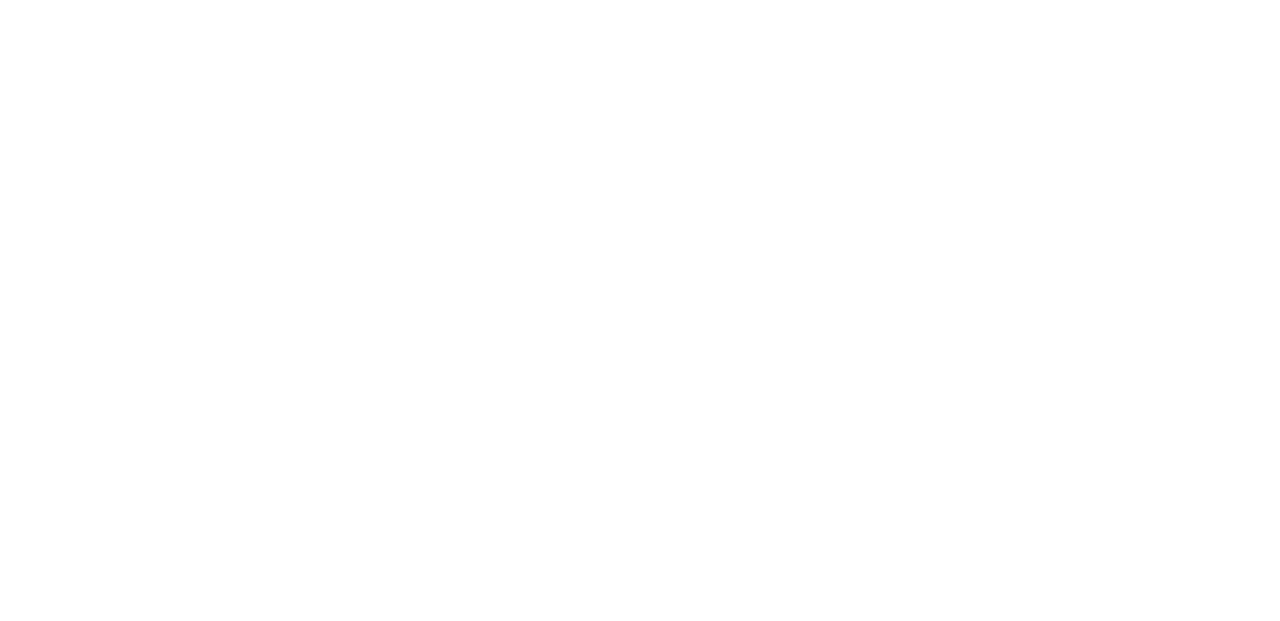
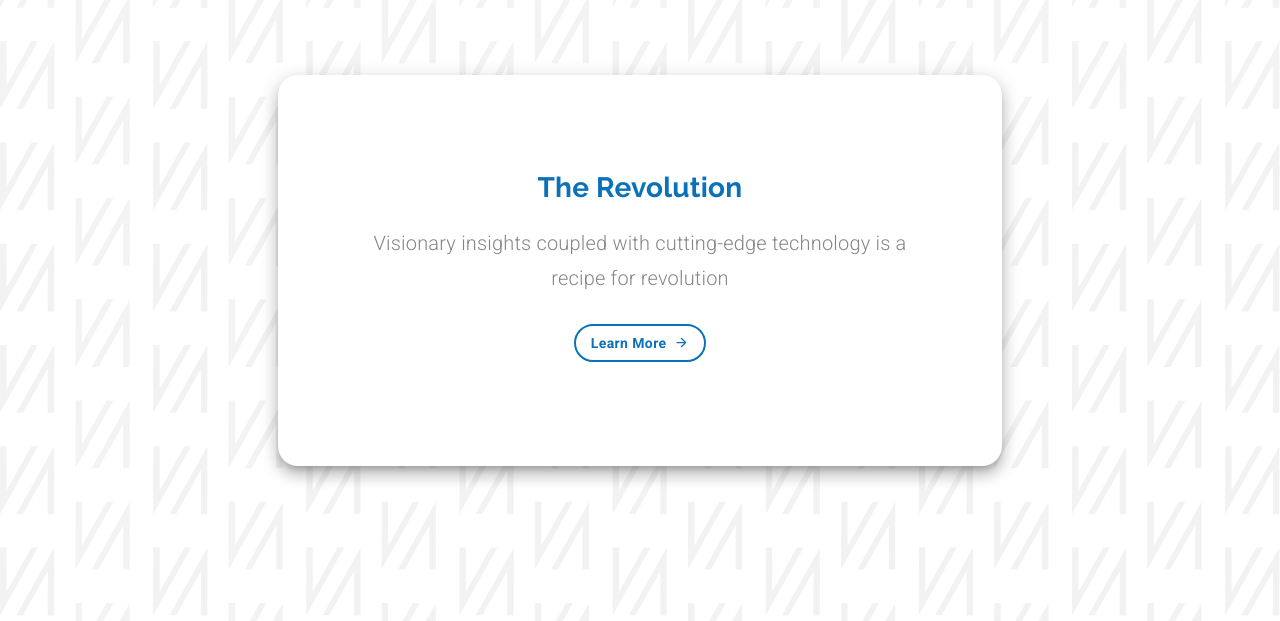
Before and after one commit to ChiruhasBobbadi/material_ui_react, a React (Create React App) app: page / in a window 1280 px wide. Shown: the part 2167-2788 px from the top of the page. Before the commit the page ends 1882 px from the top, so only its background shows below. Built offline with nearby package versions, Linux system fonts and the light colour scheme.

Commit message:
info section

```diff
--- a/src/components/App.js
+++ b/src/components/App.js
@@ -26,7 +26,8 @@
                 <Route  path='/contact' render={()=><div>contact</div>}/>
                 <Route  path='/estimate' render={()=><div>estimate</div>}/>
             </Switch>
-            <Footer value={value} setValue={setValue} selectedIndex={selectedIndex} setSelectedIndex={setSelectedIndex} />
+              <Footer value={value} setValue={setValue} selectedIndex={selectedIndex} setSelectedIndex={setSelectedIndex} />
+
         </BrowserRouter>
 
 
--- a/src/components/LandingPage.js
+++ b/src/components/LandingPage.js
@@ -11,8 +11,15 @@
 import customSoftwareIcon
     from '../assets/Custom Software Icon.svg';
 import {useMediaQuery} from "@material-ui/core";
+import Card from '@material-ui/core/Card';
+import CardContent from '@material-ui/core/CardContent';
 import MobileIcon from '../assets/mobileIcon.svg';
 import websiteIcon from '../assets/websiteIcon.svg';
+import revolutionBackground
+    from '../assets/repeatingBackground.svg';
+ import infoBackground from '../assets/infoBackground.svg'
+
+
 const useStyles = makeStyles(theme => ({
     animation:{
         minWidth:"21em",
@@ -31,7 +38,8 @@
         "&:hover":{
             backgroundColor: theme.palette.secondary.dark
         }
-    },learnMorebtn:{
+    },
+    learnMorebtn:{
         fontsize:"0.9rem",
         marginTop:"2em",
         ...theme.typography.learnButton,
@@ -48,11 +56,62 @@
             marginLeft: "0",
             marginRight: "0"
         }
-    },serviceContainer:{
-        marginTop:"7em",
+    },
+    serviceContainer:{
+        marginTop: "12em",
         [theme.breakpoints.down('sm')]:{
-            marginTop:"2em",
+            marginTop: "4em",
             padding:25
+        }
+    }, revDiv: {
+        backgroundImage: `url(${revolutionBackground})`,
+        backgroundPosition: "center",
+        backgroundSize: "cover",
+        backgroundRepeat: "no-repeat",
+        height: "100%",
+        width: "100%"
+    },
+    revCard: {
+        marginTop: "12em",
+        marginBottom: "12em", padding: "5em",
+        boxShadow: theme.shadows[10],
+        borderRadius: 20, [theme.breakpoints.down('sm')]: {
+            marginTop: "4em",
+            marginBottom: "4em",
+            paddingTop: "3em",
+            paddingBottom: "3em",
+            paddingRight: 0,
+            paddingLeft: 0,
+            marginRight: "2em",
+            marginLeft: "2em"
+        }
+    },
+    contactBtn:{
+
+        ...theme.typography.learnButton,
+        fontsize:"0.1rem",
+        marginTop:"2em",
+        color:"#ffffff",
+        borderColor:"white",
+        borderWidth:1.5,
+        [theme.breakpoints.down('sm')]:{
+            marginTop:"1em"
+        }
+    },infoBackground:{
+        backgroundImage: `url(${infoBackground})`,
+        backgroundPosition: "center",
+        backgroundSize: "cover",
+        backgroundRepeat: "no-repeat",
+        height: "100%",
+        width: "100%"
+    },infoContainer:{
+        marginTop:"12em",
+        marginBottom: "12em",
+        padding: "5rem",
+        [theme.breakpoints.down('sm')]: {
+            marginTop: "4em",
+            marginBottom: "4em",
+
         }
     }
 }));
@@ -83,7 +142,9 @@
                         <Typography variant={"h2"} align={"center"}>Bringing West Coast Technology <br/> To the midwest</Typography>
                         <Grid container justify={"center"} spacing={2}>
                             <Grid  item>
-                                <Button variant={"contained"} className={classes.estimate}>
+                                <Button style={{marginTop: matchesSM ? "1em" : "2em"}}
+                                        variant={"contained"}
+                                        className={classes.estimate}>
                                 Free Estimate
                                 </Button>
                             </Grid>
@@ -108,10 +169,13 @@
             </Grid>
             {/*Service*/}
             <Grid item>
-                <Grid container direction={"row"} className={classes.serviceContainer} justify={matchesSM?"center":"flex-start"}>
+                <Grid container
+                      direction={"row"}
+                      className={classes.serviceContainer}
+                      justify={matchesSM ? "center" : "flex-start"}>
 
                 <Grid item style={{marginLeft:matchesSM?"0":"5em",textAlign:matchesSM?"center":"flex-start"}}>
-                    <Typography variant={"h4"}>
+                    <Typography variant={"h3"}>
                     Custom Software Development
                     </Typography>
                     <Typography variant={"subtitle1"}>
@@ -218,6 +282,96 @@
 
                 </Grid>
             </Grid>
+            {/*Card*/}
+            <Grid item
+                  className={classes.revDiv}
+                  style={{marginTop: matchesSM ? "4em" : "12em"}}>
+                <Grid container
+                      direction={"column"}
+                      alignItems={"center"}
+                      justify={"center"}
+                      style={{
+                          width: "100%",
+                          height: "100%"
+                      }}
+                >
+                    <Card className={classes.revCard}>
+                        <CardContent>
+                            <Grid container
+                                  direction={"column"}>
+                                <Grid item
+                                      style={{textAlign: "center"}}>
+                                    <Typography variant={"h4"}>
+                                        The Revolution
+                                    </Typography>
+                                    <Typography variant={"subtitle1"}
+                                                style={{marginTop: "1em"}}>
+                                        Visionary insights
+                                        coupled with
+                                        cutting-edge
+                                        technology is
+                                        a <br/>
+                                        recipe for
+                                        revolution
+
+                                    </Typography>
+                                    <Button variant={"outlined"}
+                                            className={classes.learnMorebtn}>
+                                        Learn More
+                                        &nbsp;
+                                        <ButtonArrow width={"15px"}
+                                                     height={"15px"}
+                                                     fill={theme.palette.primary.main}/>
+                                    </Button>
+
+                                </Grid>
+                            </Grid>
+                        </CardContent>
+                    </Card>
+
+
+                </Grid>
+
+            </Grid>
+            {/*Information*/}
+            <Grid item className={classes.infoBackground}>
+                <Grid container direction={"row"} justify={matchesSM?"center":"space-between"}
+                       className={classes.infoContainer} >
+                    <Grid item style={{textAlign:"center"}}>
+                        <Typography variant={"h2"} style={{color:"#ffffff"}}>
+                            About Us
+                        </Typography>
+                        <Typography variant={"subtitle2"} style={{fontSize:"1rem"}}>
+                        Let's get personal
+                        </Typography>
+                        <Button variant={"outlined"}
+                                className={classes.contactBtn}>
+                            Learn More
+                            &nbsp;
+                            <ButtonArrow width={"15px"}
+                                         height={"15px"}
+                                         fill={"#FFFFFF"}/>
+                        </Button>
+                    </Grid>
+                    <Grid item style={{textAlign:"center",marginTop:matchesSM?"4em":"0em"}}>
+                        <Typography variant={"h2"} style={{color:"#ffffff"}}>
+                            Contact Us
+                        </Typography>
+                        <Typography variant={"subtitle2"} style={{fontSize:"1rem"}}>
+                            Say Hello
+                        </Typography>
+                        <Button variant={"outlined"}
+                                className={classes.contactBtn}>
+                            Learn More
+                            &nbsp;
+                            <ButtonArrow width={"15px"}
+                                         height={"15px"}
+                                         fill={"#FFFFFF"}/>
+                        </Button>
+                    </Grid>
+
+                </Grid>
+            </Grid>
 
 
 
--- a/src/components/ui/Theme/theme.js
+++ b/src/components/ui/Theme/theme.js
@@ -34,13 +34,25 @@
             fontSize: "2.5rem",
             color:arcBlue,
             lineHeight:1.5
-        },h4:{
+        },h3:{
+            fontFamily: "Raleway",
+            fontWeight: 600,
+            fontSize: "2.5rem",
+            color:arcBlue,
+            lineHeight:1.5
+        }
+        ,h4:{
         fontFamily:'Raleway',
             fontSize:"1.75rem",
             color:arcBlue,
             fontWeight:700
         },subtitle1:{
             color:arcGrey,
+            fontSize:'1.25rem',
+            fontWeight:300
+
+        },subtitle2:{
+            color:"white",
             fontSize:'1.25rem',
             fontWeight:300
 
```
